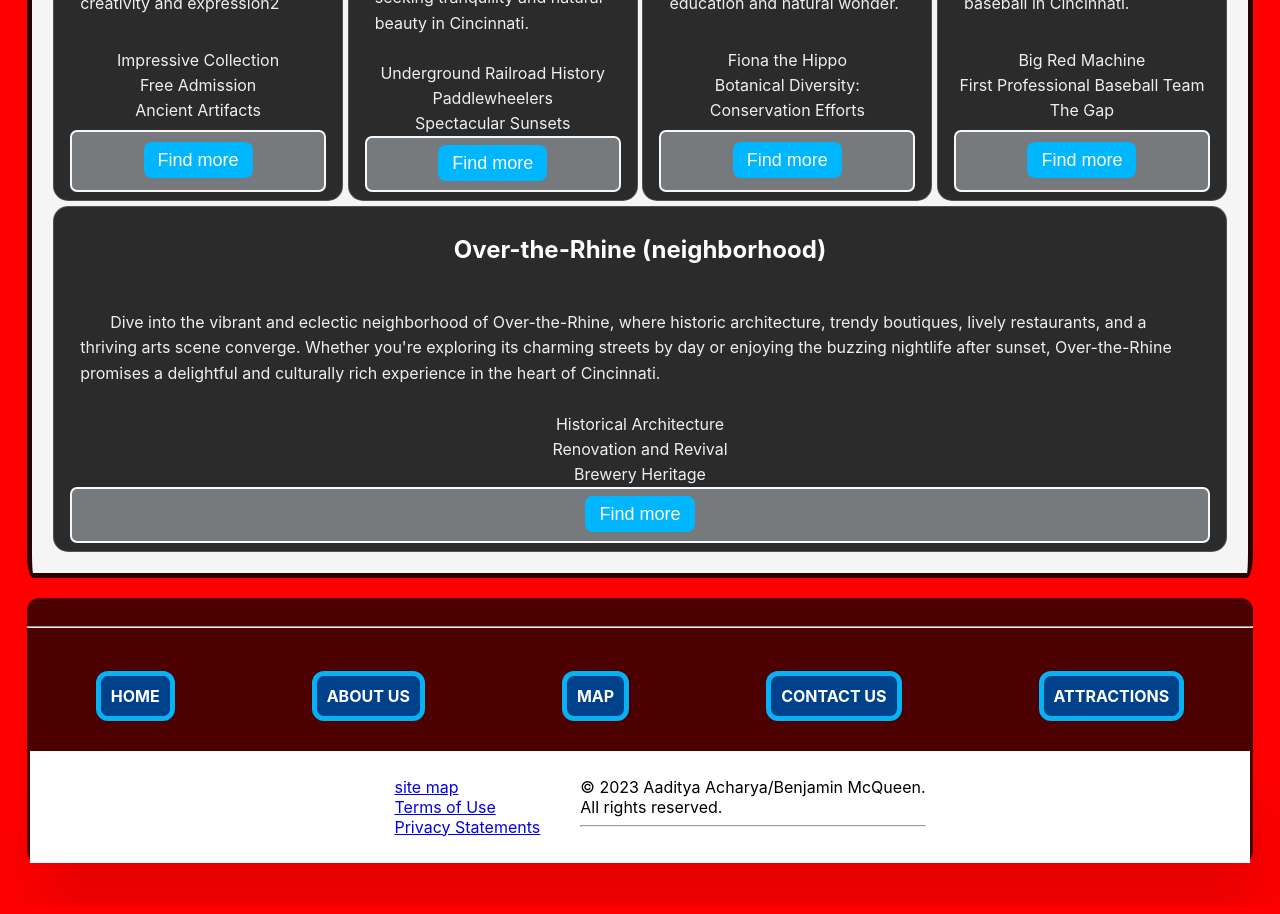
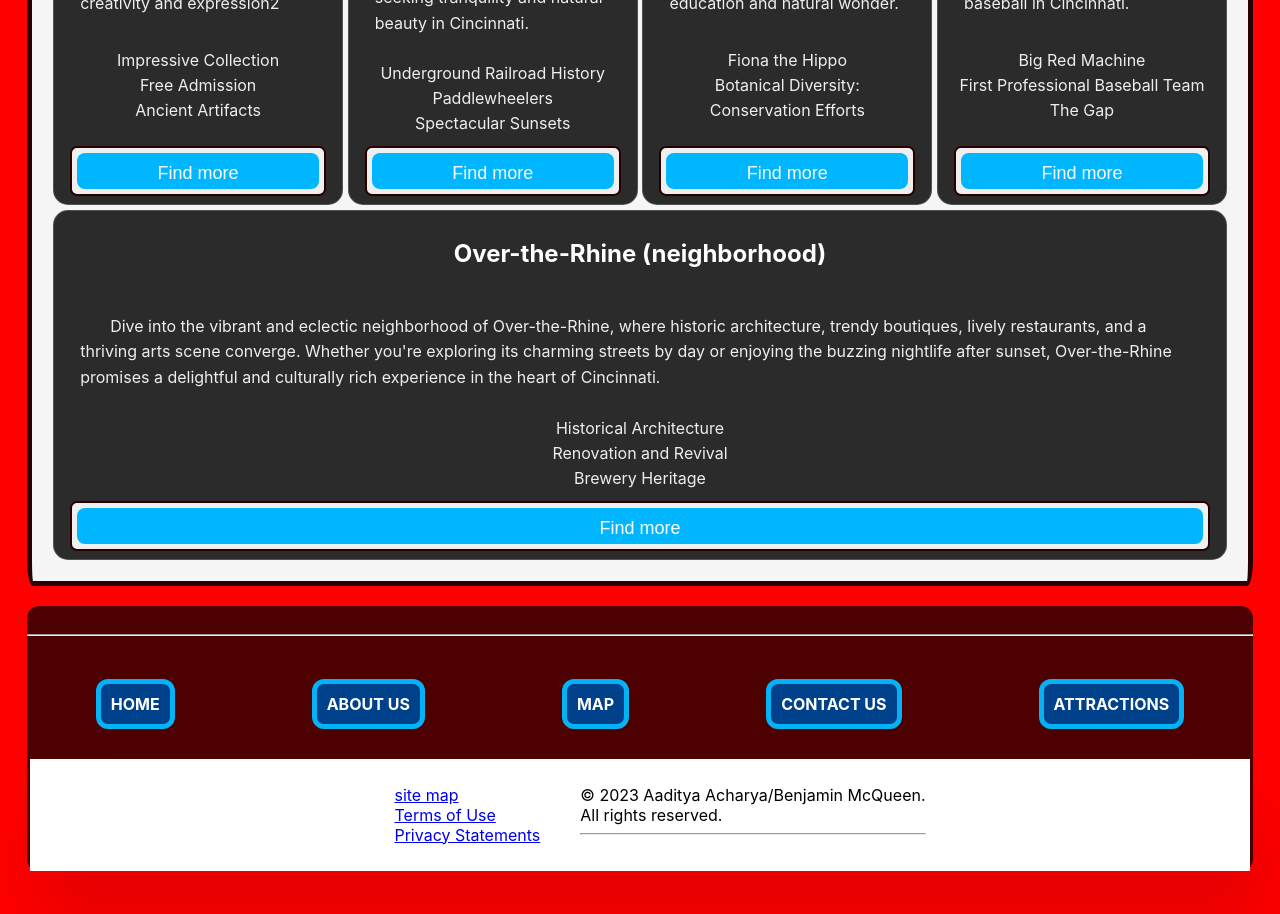
Before and after one commit to BenjaminMcQueen/capstone, a React (Create React App) app: page / in a window 1280 px wide. Shown: the part 4620-5534 px from the top of the page. Built offline with nearby package versions, Linux system fonts and the light colour scheme; some icons are missing.

Commit message:
css changes

```diff
--- a/src/index.css
+++ b/src/index.css
@@ -167,22 +167,31 @@ ul {
 }
 
 .place-box {
-  display: inline-block;
-  background-color: #767a7d;
+  /* display: inline-block; */
+  align-self: flex-end;
+  justify-self: center;
+  border: 2px solid #280000;
+  border-radius: 7px;
+  line-height: 40px;
+  width: 100%;
+  height: 50px;
+  margin-top: 10px;
   padding: 5px;
-  border: 2px solid #f6f8f9;
-  border-radius: 7px;
-  color: #eceff1;
-  text-align: center;
-  line-height: 40px;
+}
+
+.place-box .button{
+  display: flex;
+  width: 100%;
+  height: 100%;
+  margin-top: 0px;
+  padding: 0;
+  justify-content: center;
 }
 
 /* Responsive CSS */
 @media (max-width: 768px) {
   /* Adjust button size for smaller screens */
   .place-box {
-    /* width: 100px;
-      height: 30px; */
     line-height: 30px;
   }
 }
```
